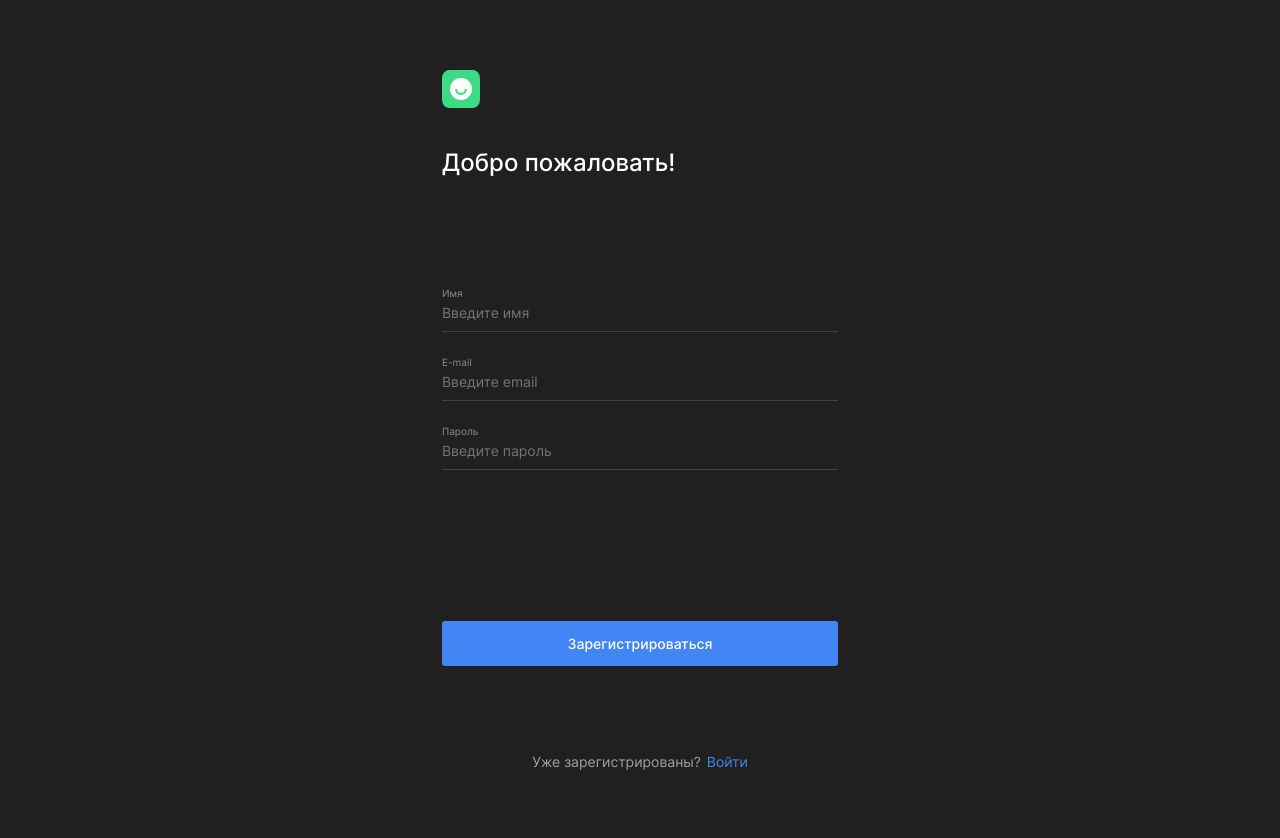
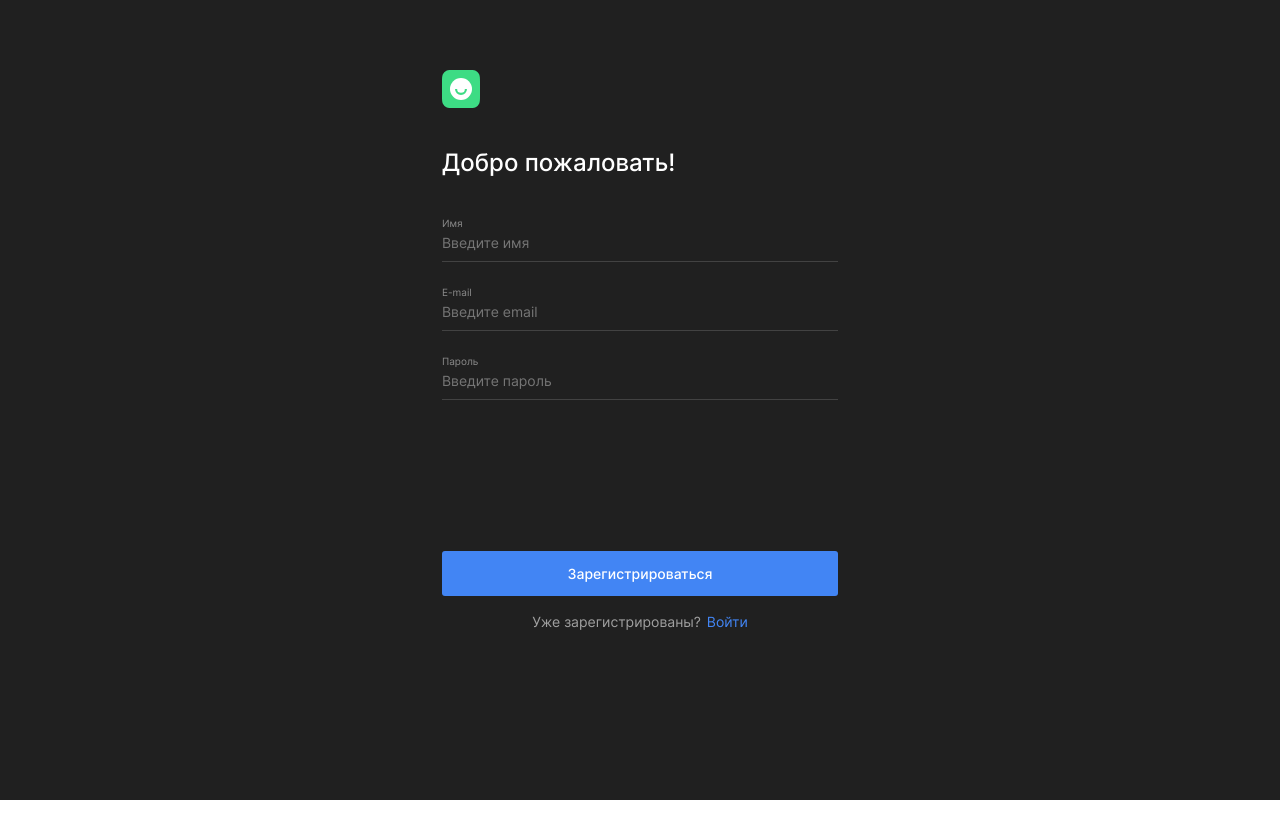
Before and after one commit to Sergey-Tsybulkin/movies-explorer-frontend, a React (Create React App) app: page /signup in a window 1280 px wide. After the commit the page ends 800 px from the top, so only its background shows below. Built offline with nearby package versions, Linux system fonts and the light colour scheme.

Commit message:
refactoring: BEM register/login forms

```diff
--- a/src/components/Login/Login.js
+++ b/src/components/Login/Login.js
@@ -34,7 +34,7 @@ function Login() {
           required
         />
         <span className="register-login-form__input-error">{}</span>
-        <div className="login-form__space"></div>
+        <div className="register-login-form__space"></div>
       </label>
     </RegisterLoginForm>
   );
--- a/src/components/RegisterLoginForm/RegisterLoginForm.css
+++ b/src/components/RegisterLoginForm/RegisterLoginForm.css
@@ -22,7 +22,7 @@
   text-align: left;
 }
 
-.register-login-form {
+.register-login-form__form {
   width: 100%;
   min-height: 380px;
   display: flex;
@@ -108,9 +108,6 @@
   outline: none;
 }
 
-.register-form {
-  padding: 10px;
-}
 
 .register-login-form__input::placeholder {
   font-size: 14px;
@@ -145,7 +142,7 @@
   visibility: visible;
 }
 
-.login-form__space {
+.register-login-form__space {
   margin-top: 69px;
 }
 
--- a/src/components/RegisterLoginForm/RegisterLoginForm.js
+++ b/src/components/RegisterLoginForm/RegisterLoginForm.js
@@ -21,7 +21,7 @@ function RegisterLoginForm({
       </Link>
       <h3 className="register-login-form__title">{title}</h3>
       <form
-        className="register-login-form"
+        className="register-login-form__form"
         id="register-login-form"
         onSubmit={onSubmit}
         noValidate
```
